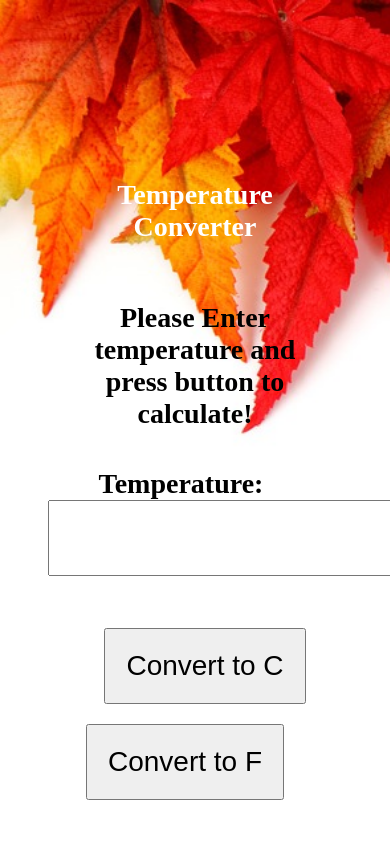
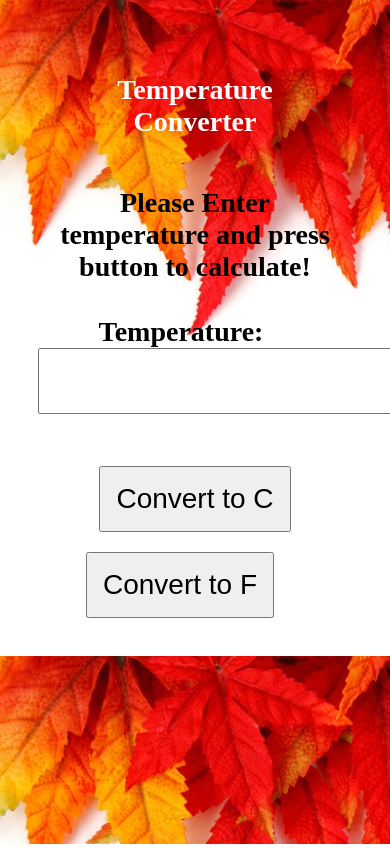
Before and after one commit to szalpuri/tempConverter, a website: page index.html in a window 390 px wide. Shown: the top 848 px of the page. Drawn offline with Linux system fonts and the light colour scheme.

Commit message:
Update index.html

```diff
--- a/index.html
+++ b/index.html
@@ -7,14 +7,14 @@
     *{
         text-align: center;
         font-size: 28px;
-        padding:20px;
+        padding:15px;
     }
     button{
         margin-top:20px;
-        margin-left:20px;
+
     }
     body{
-        margin-top:100px;
+        margin-top:10px;
         background-image: url("abstract.jpg");
         background-size: cover;
     }
@@ -29,7 +29,7 @@
         <input type="number" id="t">
         <br>
         <br>
-        <button type="button" onclick="myFunction1()">Convert to C</button>
+        <button type="button" onclick="myFunction1()">Convert to C</button><br>
         <button type="button" onclick="myFunction2()">Convert to F</button>
 
         <span id="answer" style="font-weight:25px;font-weight:bold;"></span>
@@ -44,7 +44,7 @@
                     document.getElementById("answer").innerHTML = "Temperature in Celsius is 0";
                 }
                 else {
-                    var temp = (5 / 9) / (temp - 32);
+                    var temp = (5 / 9) / (t - 32);
 
                     document.getElementById("answer").innerHTML = "Temperature in Celsius is" + temp;
                 }
```
